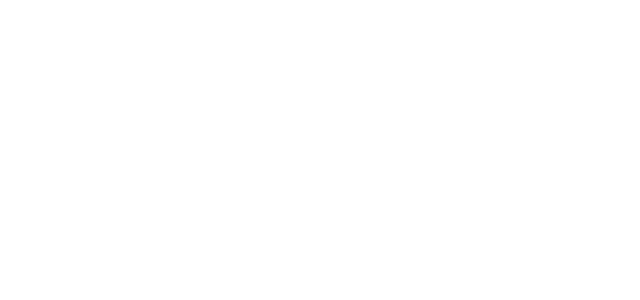
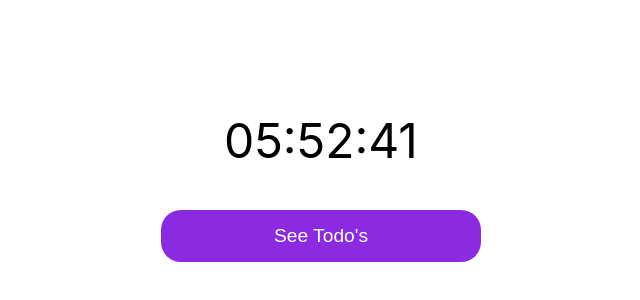
Before and after one commit to sumitsaurabh927/Momentum-fe, a React (Create React App) app: page /gallery in a window 1280 px wide. Before the commit this address had no page. Shown: the part 218-518 px from the top of the page, without its empty margins (319-959 px from the left). Built offline with nearby package versions, Linux system fonts and the light colour scheme; no server answers.

Commit message:
added Landscape image

```diff
--- a/src/App.js
+++ b/src/App.js
@@ -1,18 +1,18 @@
-import {Routes,Route} from "react-router-dom";
+import { Routes, Route } from "react-router-dom";
 import Home from "./pages/Home/Home";
+import Landscape from "./pages/Landscape/Landscape";
 import Login from "./pages/Login/Login";
 import Signup from "./pages/Signup/Signup";
-
 
 function App() {
   return (
     <div>
       <Routes>
-        <Route path="/" element={<Login/>}/>
-        <Route path="/signup" element={<Signup/>}/>
-        <Route path="/home" element={<Home/>}/>
+        <Route path="/" element={<Login />} />
+        <Route path="/signup" element={<Signup />} />
+        <Route path="/gallery" element={<Landscape />} />
+        <Route path="/home" element={<Home />} />
       </Routes>
-
     </div>
   );
 }
--- a/src/components/Header/Header.js
+++ b/src/components/Header/Header.js
@@ -12,6 +12,7 @@
 } from "@novu/notification-center";
 import { BsFillMoonFill, BsFillSunFill } from "react-icons/bs";
 import { GrLogout } from "react-icons/gr";
+import { TfiGallery } from "react-icons/tfi";
 
 // Declaring a functional component named 'Header'
 const Header = () => {
@@ -119,6 +120,17 @@
             {user ? (
               <>
                 <button
+                  onClick={() => navigate("/gallery")}
+                  className="header_theme_button"
+                  style={{
+                    backgroundColor: theme ? "#fff" : "#000",
+                    color: theme ? "#000" : "#fff",
+                    margin: "0rem 1rem",
+                  }}
+                >
+                  <TfiGallery />
+                </button>
+                <button
                   onClick={themeHandeler}
                   className="header_theme_button"
                   style={{
--- /dev/null
+++ b/src/components/Quote/Quote.js
@@ -0,0 +1,46 @@
+import React, { useEffect, useState } from "react";
+import { useNavigate } from "react-router-dom";
+import "./quote.css";
+
+const Quote = () => {
+  const [quote, setQuote] = useState("");
+  const navigate = useNavigate();
+
+  useEffect(() => {
+    fetch("https://type.fit/api/quotes")
+      .then((response) => response.json())
+      .then((data) => {
+        const randomIndex = Math.floor(Math.random() * data.length);
+        setQuote(data[randomIndex]);
+      });
+  }, []);
+
+  useEffect(() => {
+    const intervalId = setInterval(() => {
+      const date = new Date();
+      const hours = date.getHours().toString().padStart(2, "0");
+      const minutes = date.getMinutes().toString().padStart(2, "0");
+      const seconds = date.getSeconds().toString().padStart(2, "0");
+      const time = `${hours}:${minutes}:${seconds}`;
+      document.getElementById("time").textContent = time;
+    }, 1000);
+    return () => clearInterval(intervalId);
+  }, []);
+
+  const quoteButtonHandler = () => {
+    navigate("/home");
+  };
+
+  return (
+    <div className="container">
+      <div className="quote">{quote.text}</div>
+      <div className="author">- {quote.author || "Unknown"}</div>
+      <div id="time" className="time" style={{ fontSize: "3rem" }}></div>
+      <button className="qote_button" onClick={quoteButtonHandler}>
+        See Todo's
+      </button>
+    </div>
+  );
+};
+
+export default Quote;
--- /dev/null
+++ b/src/components/Quote/quote.css
@@ -0,0 +1,43 @@
+.container {
+  display: flex;
+  flex-direction: column;
+  justify-content: center;
+  align-items: center;
+  height: 100vh;
+}
+
+.quote {
+  font-size: 36px;
+  font-weight: bold;
+  text-align: center;
+  margin-bottom: 20px;
+  color: white;
+  font-weight: 800;
+  width: 50%;
+}
+
+.author {
+  font-size: 24px;
+  font-style: italic;
+  text-align: center;
+  color: white;
+  font-weight: 800;
+}
+
+.qote_button {
+  border: none;
+  margin: 2.5rem 0rem;
+  background-color: blueviolet;
+  padding: 15px 20px;
+  color: white;
+  cursor: pointer;
+  width: 25%;
+  font-size: larger;
+  font-weight: 500;
+  border-radius: 20px;
+  transition: background-color 0.5s ease-in-out;
+}
+.qote_button:hover {
+  background-color: rgb(176, 130, 220);
+  transition: all;
+}
--- /dev/null
+++ b/src/pages/Landscape/Landscape.js
@@ -0,0 +1,38 @@
+import React, { useEffect } from "react";
+import Quote from "../../components/Quote/Quote";
+import "./landscape.css";
+
+const numImagesAvailable = 988; //how many photos are total in the collection
+const numItemsToGenerate = 1; //how many photos you want to display
+const imageWidth = 1920; //image width in pixels
+const imageHeight = 1080; //image height in pixels
+const collectionID = 30697288; //Beach & Coastal, the collection ID from the original url
+
+function renderGalleryItem(randomNumber) {
+  fetch(
+    `https://source.unsplash.com/collection/${collectionID}/${imageWidth}x${imageHeight}/?sig=${randomNumber}`
+  ).then((response) => {
+    let body = document.querySelector("body");
+    body.style.backgroundImage = `url(${response.url})`;
+  });
+}
+
+const Landscape = () => {
+  useEffect(() => {
+    let randomImageIndex = Math.floor(Math.random() * numImagesAvailable);
+    renderGalleryItem(randomImageIndex);
+
+    return () => {
+      let body = document.querySelector("body");
+      body.style.backgroundImage = "";
+    };
+  }, []);
+
+  return (
+    <>
+      <Quote />
+    </>
+  );
+};
+
+export default Landscape;
--- /dev/null
+++ b/src/pages/Landscape/landscape.css
@@ -0,0 +1,8 @@
+body {
+  margin: 0;
+  padding: 0;
+  background-size: cover;
+  background-repeat: no-repeat;
+  background-position: center center;
+  min-height: 100vh;
+}
```
